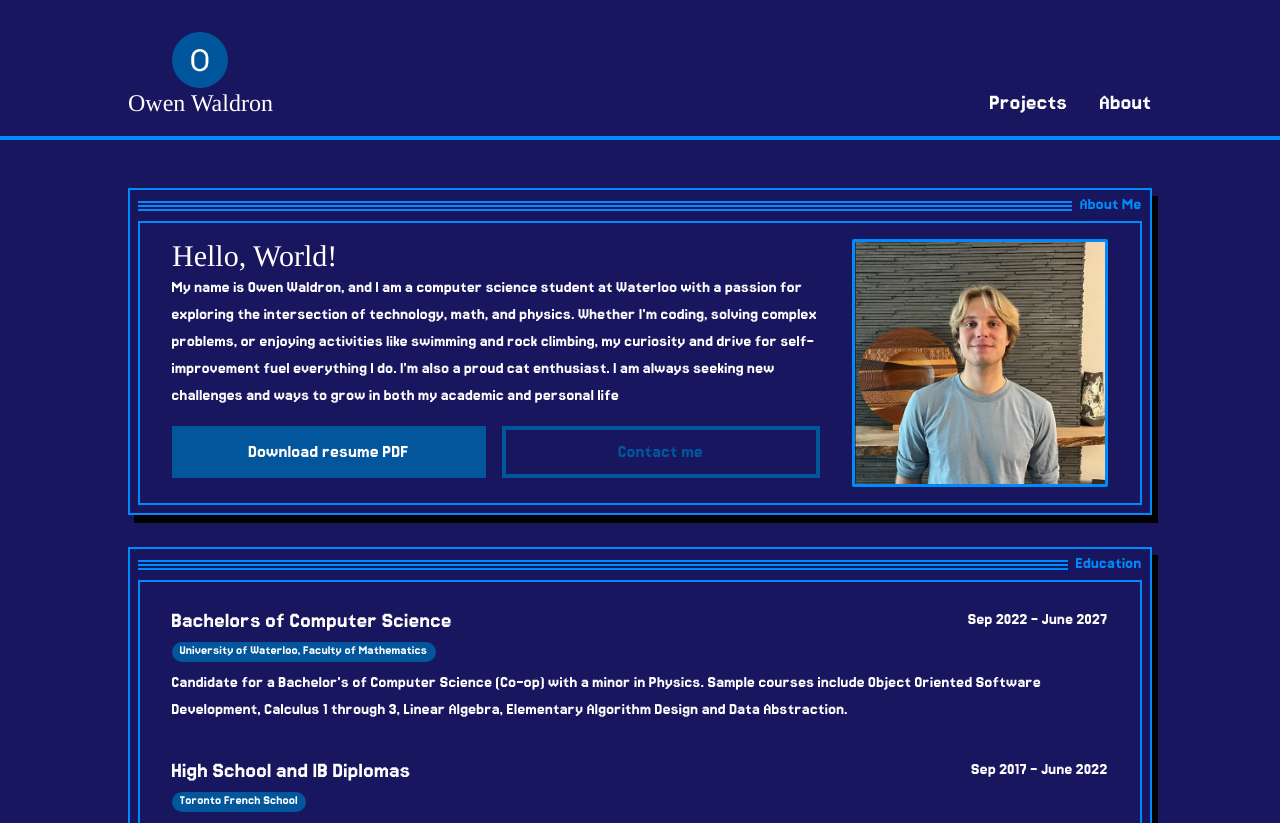
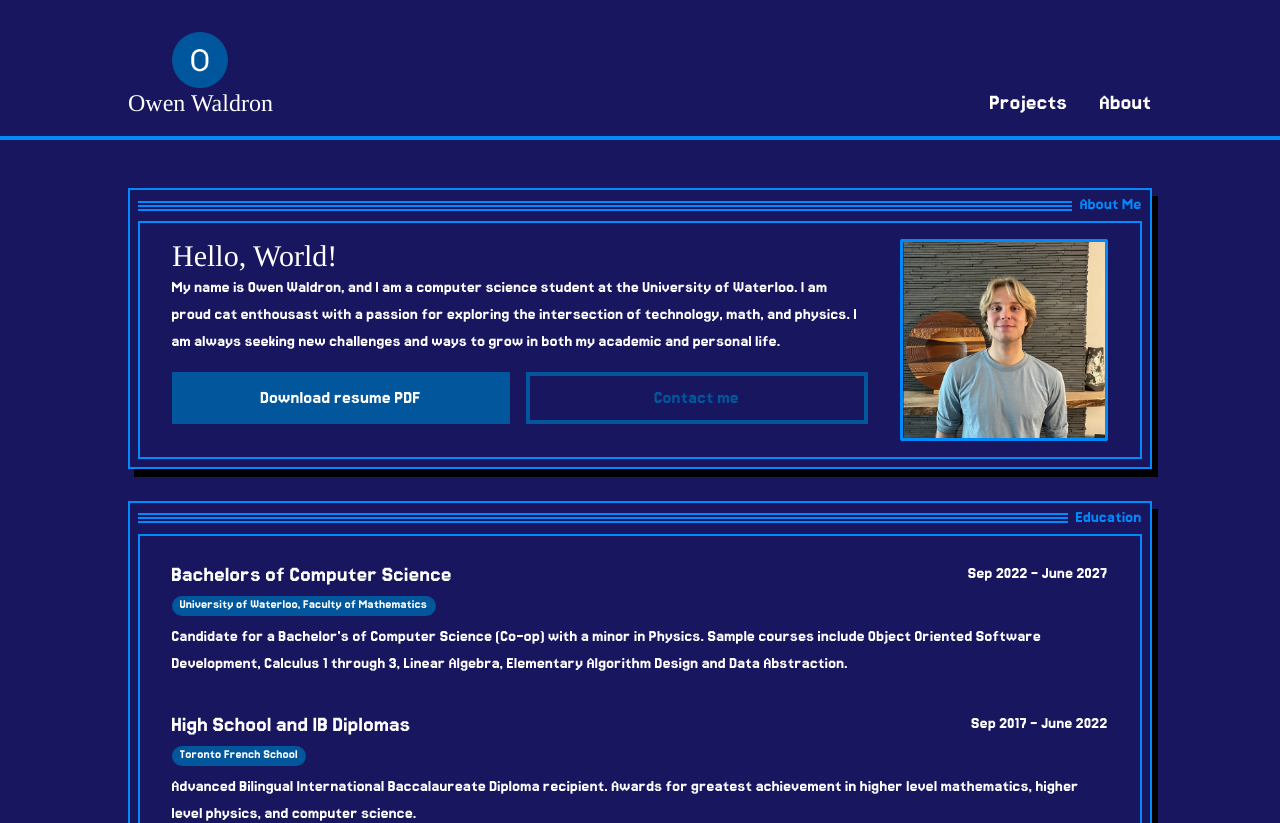
Before and after one commit to OwenWaldron/owaldron, a React (Create React App) app: page /about in a window 1280 px wide. Shown: the top 823 px of the page. Built offline with nearby package versions, Linux system fonts and the light colour scheme; no server answers; a web font is replaced by a local one.

Commit message:
Updated about page

```diff
--- a/src/content/about/about.ts
+++ b/src/content/about/about.ts
@@ -1,8 +1,7 @@
 const aboutMeText = `
-My name is Owen Waldron, and I am a computer science student at Waterloo with a passion for exploring the intersection of technology,
-math, and physics. Whether I'm coding, solving complex problems, or enjoying activities like swimming and rock climbing, my curiosity
-and drive for self-improvement fuel everything I do. I’m also a proud cat enthusiast. I am always seeking new challenges and ways to
-grow in both my academic and personal life
+My name is Owen Waldron, and I am a computer science student at the University of Waterloo.
+I am proud cat enthousast with a passion for exploring the intersection of technology, math, and physics.
+I am always seeking new challenges and ways to grow in both my academic and personal life.
 `
 
 interface Taggable {
--- a/src/routes/about/AboutPage.tsx
+++ b/src/routes/about/AboutPage.tsx
@@ -21,7 +21,7 @@ const AboutPage = () => {
                                 <Button label='Contact me' variant='hollow' href="mailto:owen.waldron@uwaterloo.ca" newTab />
                             </div>
                         </div>
-                        <img className="max-w-64 object-cover rounded-sm border-[3px] border-card-border md:block hidden" src={Owen} alt="Me" />
+                        <img className="max-w-52 object-cover rounded-sm border-[3px] border-card-border md:block hidden" src={Owen} alt="Me" />
                     </div>
                 </Box>
                 <Box label="Education">
```
